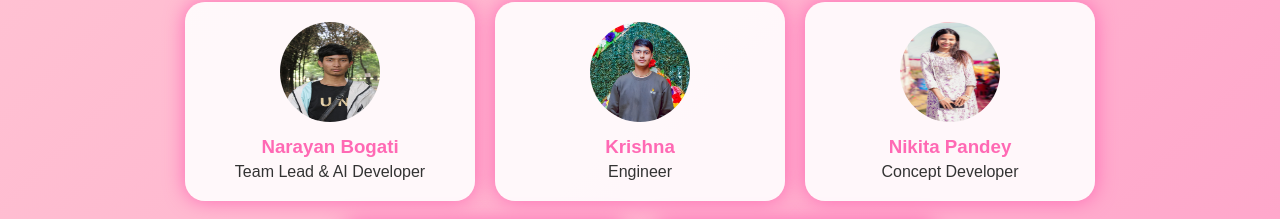
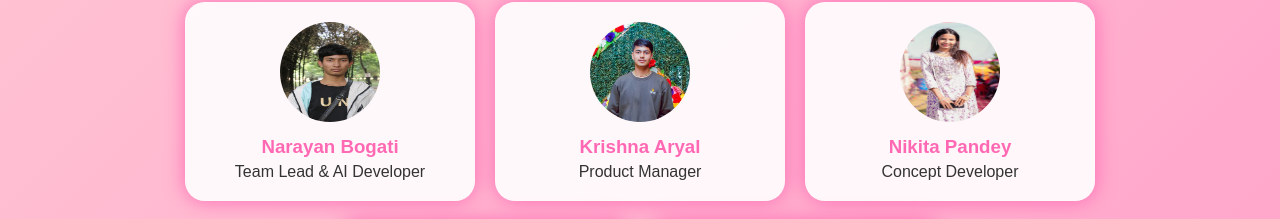
Before and after one commit to Bogatinarayan/major_project_web, a plain HTML site: page index.html in a window 1280 px wide. Shown: the part 691-910 px from the top of the page. Drawn offline with Linux system fonts and the light colour scheme.

Commit message:
Update index.html
change in aryal

```diff
--- a/index.html
+++ b/index.html
@@ -268,8 +268,8 @@
             </div>
             <div class="team-member">
                 <img src="image.jpg.png" alt="Member 2">
-                <h3>Krishna</h3>
-                <p>Engineer</p>
+                <h3>Krishna Aryal</h3>
+                <p>Product Manager</p>
             </div>
             <div class="team-member">
                 <img src="nikita.jpeg " alt="Member 3">
```
